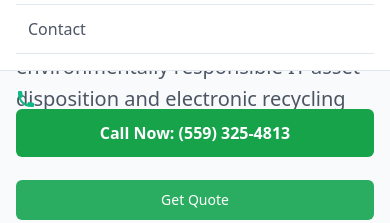
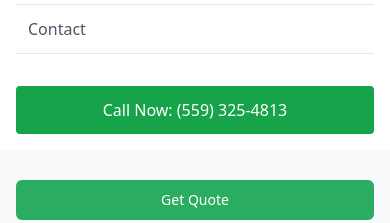
Before and after one commit to SayedAnwar-07/Integritrade_LLC, a Next.js app: page / in a window 390 px wide. Both pictures are taken after a click on the button "Toggle menu". Shown: the part 317-540 px from the top of the page. Built offline with nearby package versions, Linux system fonts and the light colour scheme.

Commit message:
mobile navbar button fixed

```diff
--- a/components/site/Navbar.tsx
+++ b/components/site/Navbar.tsx
@@ -153,13 +153,10 @@ export default function Navbar() {
               <div className="flex flex-col bg-white p-4">{mobileLinks}</div>
 
               {/* Mobile Clickable Phone */}
-              <div className="p-4 border-t">
-               <svg xmlns="http://www.w3.org/2000/svg" className="h-5 w-5 text-emerald-500 mt-0.5" viewBox="0 0 20 20" fill="currentColor">
-                    <path d="M2 3a1 1 0 011-1h2.153a1 1 0 01.986.836l.74 4.435a1 1 0 01-.54 1.06l-1.548.773a11.037 11.037 0 006.105 6.105l.774-1.548a1 1 0 011.059-.54l4.435.74a1 1 0 01.836.986V17a1 1 0 01-1 1h-2C7.82 18 2 12.18 2 5V3z" />
-                </svg>
+              <div className="p-4 bg-white">
                 <a
                   href="tel:+15593254813"
-                  className="block w-full text-center px-4 py-3 bg-green-600 text-white font-semibold rounded-md hover:bg-green-700 transition-colors"
+                  className="block w-full text-center px-4 py-3 bg-green-600 text-white rounded-sm hover:bg-green-700 transition-colors"
                 >
                   Call Now: (559) 325-4813
                 </a>
```
